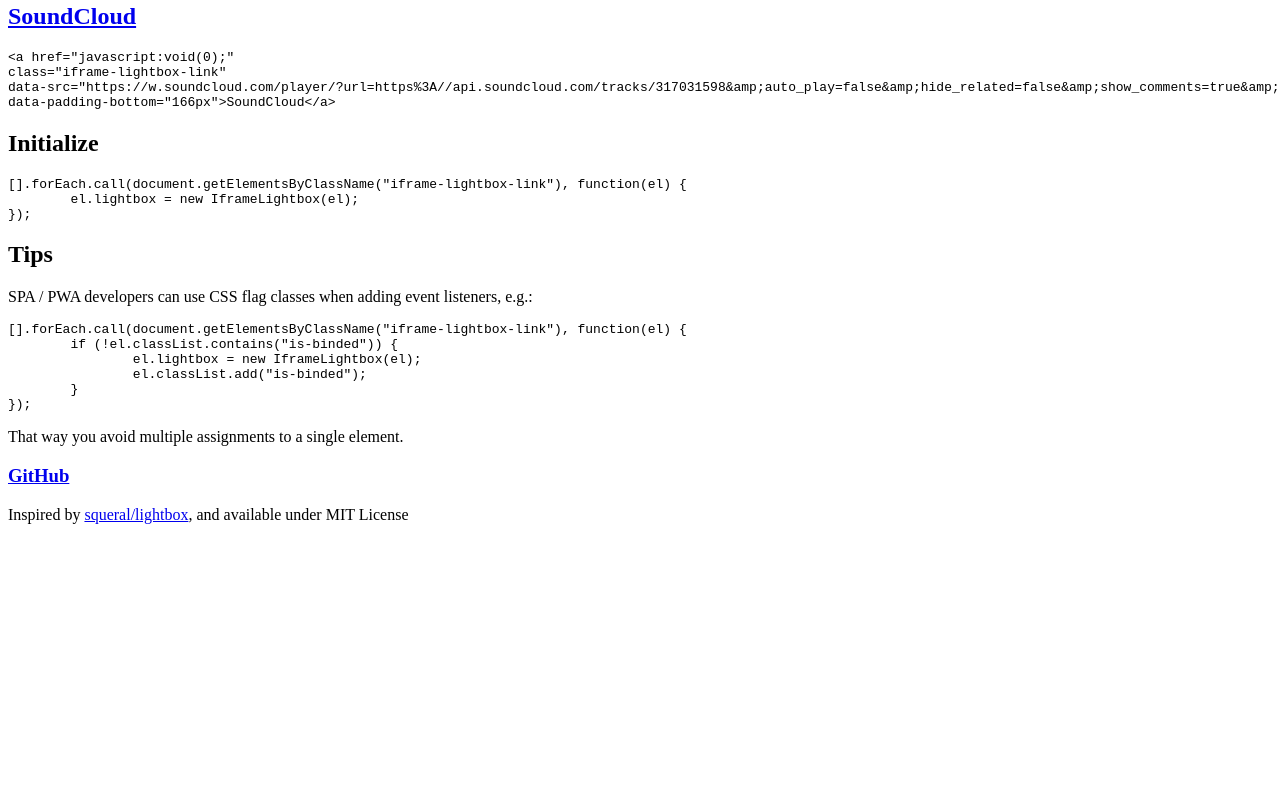
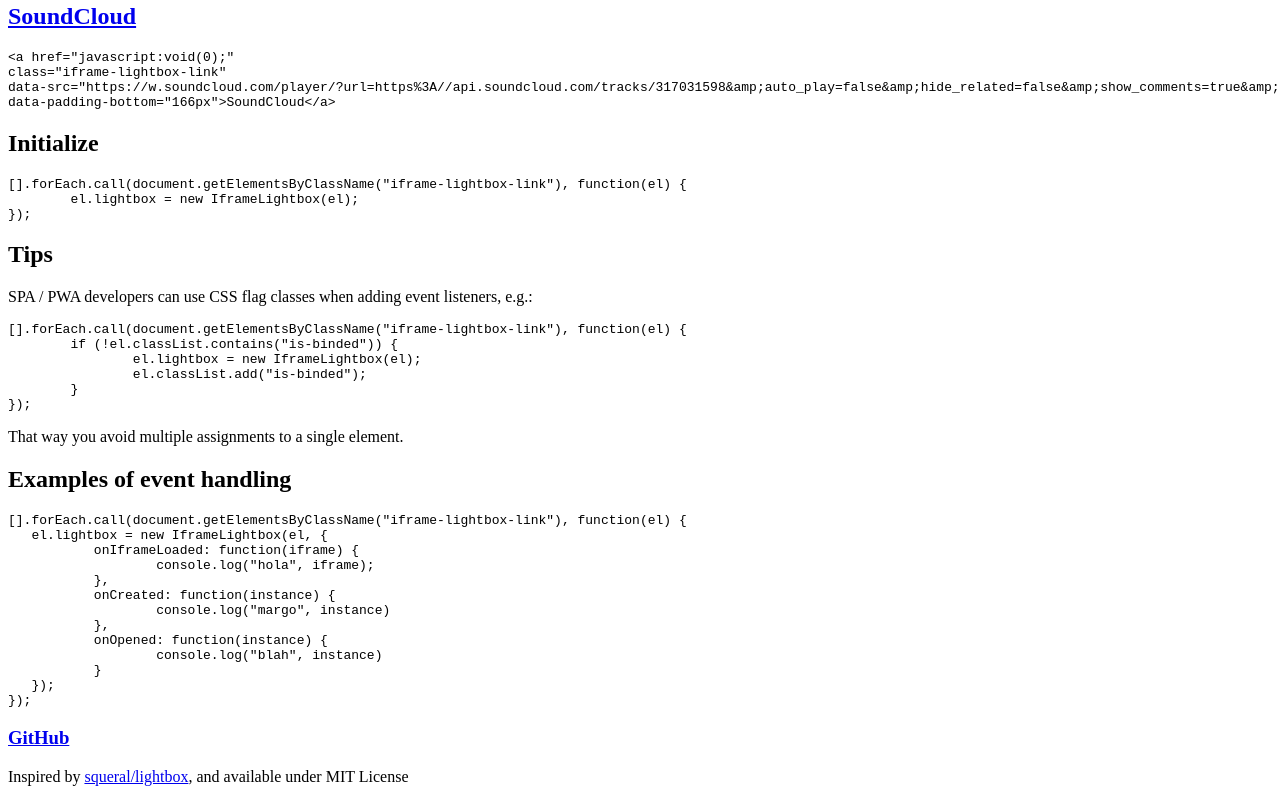
Before and after one commit to englishextra/iframe-lightbox, a website: page demo.html in a window 1280 px wide. Shown: the part 2161-2963 px from the top of the page. Before the commit the page ends 2701 px from the top, so only its background shows below. Drawn offline with Linux system fonts and the light colour scheme.

Commit message:
updated demo.html

```diff
--- a/demo.html
+++ b/demo.html
@@ -94,6 +94,20 @@
 	}
 });</code></pre>
 	<p>That way you avoid multiple assignments to a single element.</p>
+	<h2>Examples of event handling</h2>
+	<pre>[].forEach.call(document.getElementsByClassName(&quot;iframe-lightbox-link&quot;), function(el) {
+   el.lightbox = new IframeLightbox(el, {
+	   onIframeLoaded: function(iframe) {
+		   console.log(&quot;hola&quot;, iframe);
+	   },
+	   onCreated: function(instance) {
+		   console.log(&quot;margo&quot;, instance)
+	   },
+	   onOpened: function(instance) {
+		   console.log(&quot;blah&quot;, instance)
+	   }
+   });
+});</pre>
 	<h3><a href="https://github.com/englishextra/iframe-lightbox">GitHub</a></h3>
 	<p>Inspired by <a href="https://github.com/squeral/lightbox">squeral/lightbox</a>, and available under MIT License</p>
 	<script src="./iframe-lightbox.js"></script>
```
